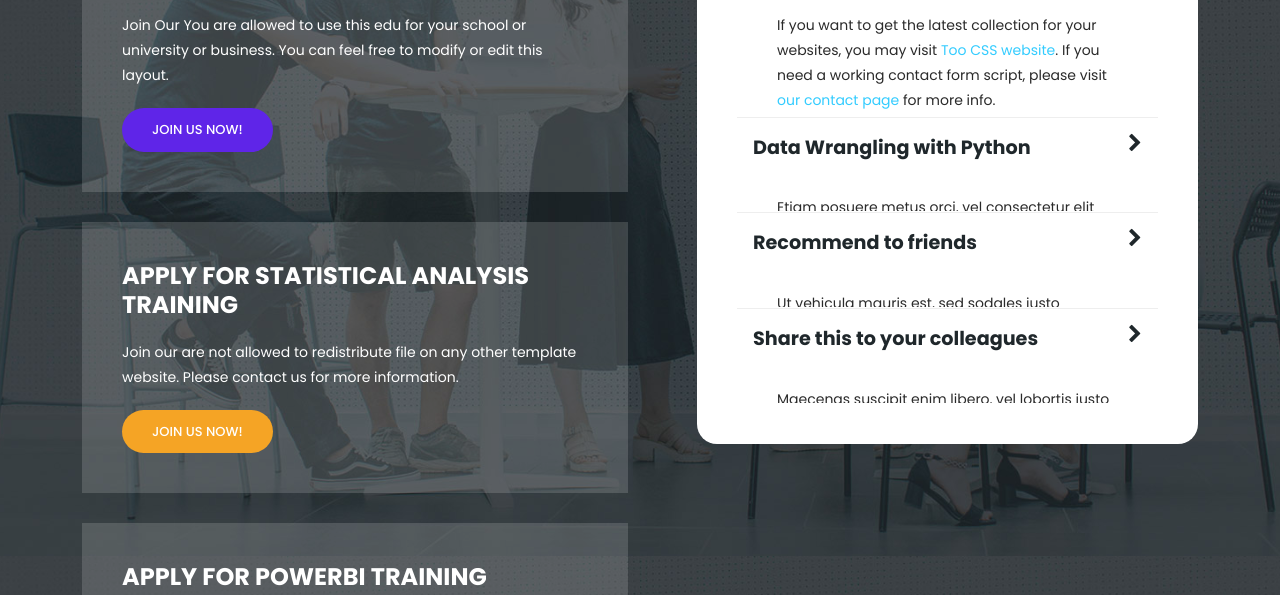
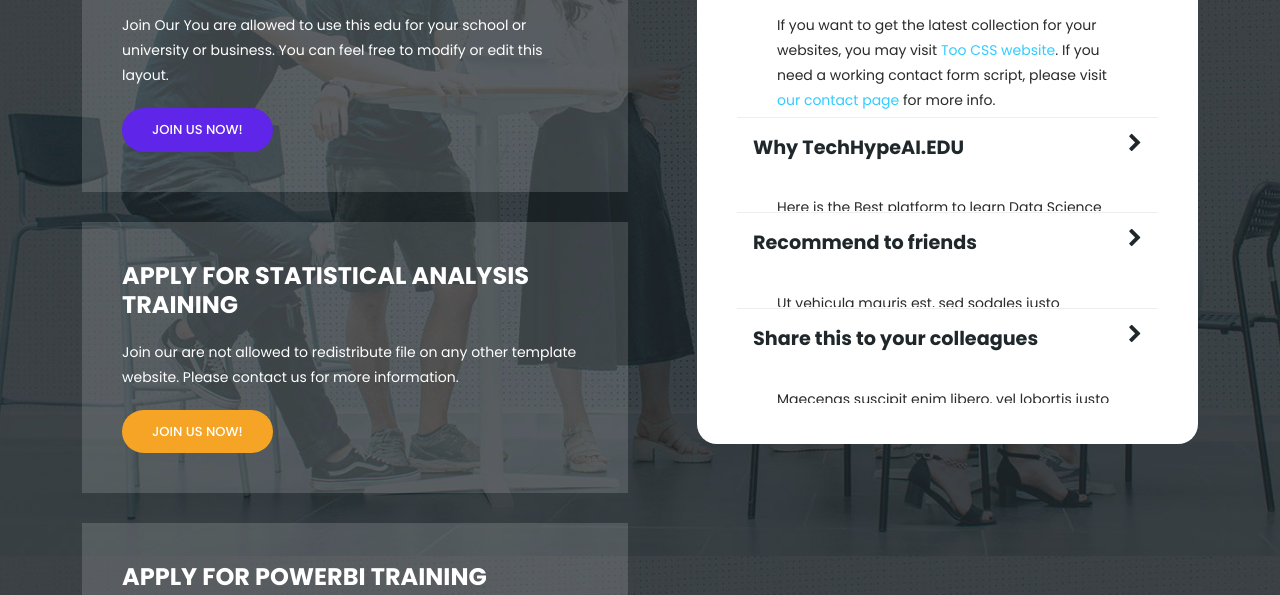
Before and after one commit to VincentOracle/TechHypeAI.EDU, a plain HTML site: page index.html in a window 1280 px wide. Shown: the part 2401-2996 px from the top of the page. Drawn offline with nearby package versions, Linux system fonts and the light colour scheme.

Commit message:
profile uptaed

```diff
--- a/index.html
+++ b/index.html
@@ -327,14 +327,14 @@
             </article>
             <article class="accordion">
                 <div class="accordion-head">
-                    <span>Data Wrangling with Python</span>
+                    <span>Why TechHypeAI.EDU</span>
                     <span class="icon">
                         <i class="icon fa fa-chevron-right"></i>
                     </span>
                 </div>
                 <div class="accordion-body">
                     <div class="content">
-                        <p>Etiam posuere metus orci, vel consectetur elit imperdiet eu. Cras ipsum magna, maximus at semper sit amet, eleifend eget neque. Nunc facilisis quam purus, sed vulputate augue interdum vitae. Aliquam a elit massa.<br><br>
+                        <p>Here is the Best platform to learn Data Science sand it's application domain Etiam posuere metus orci, vel consectetur elit imperdiet eu. Cras ipsum magna, maximus at semper sit amet, eleifend eget neque. Nunc facilisis quam purus, sed vulputate augue interdum vitae. Aliquam a elit massa.<br><br>
                         Nulla malesuada elit lacus, ac ultricies massa varius sed. Etiam eu metus eget nibh consequat aliquet. Proin fringilla, quam at euismod porttitor, odio odio tempus ligula, ut feugiat ex erat nec mauris. Donec viverra velit eget lectus sollicitudin tincidunt.</p>
                     </div>
                 </div>
@@ -714,7 +714,7 @@
                   </div>
                   <div class="col-lg-4">
                     <fieldset>
-                      <input name="name" type="text" id="name" placeholder="YOURNAME...*" required="rrue">
+                      <input name="name" type="text" id="name" placeholder="YOURNAME...*" required="rru">
                     </fieldset>
                   </div>
                   <div class="col-lg-4">
```
Also changed, not shown: meeting-details.html (+1 -0 lines), meetings.html (+1 -1 lines).
